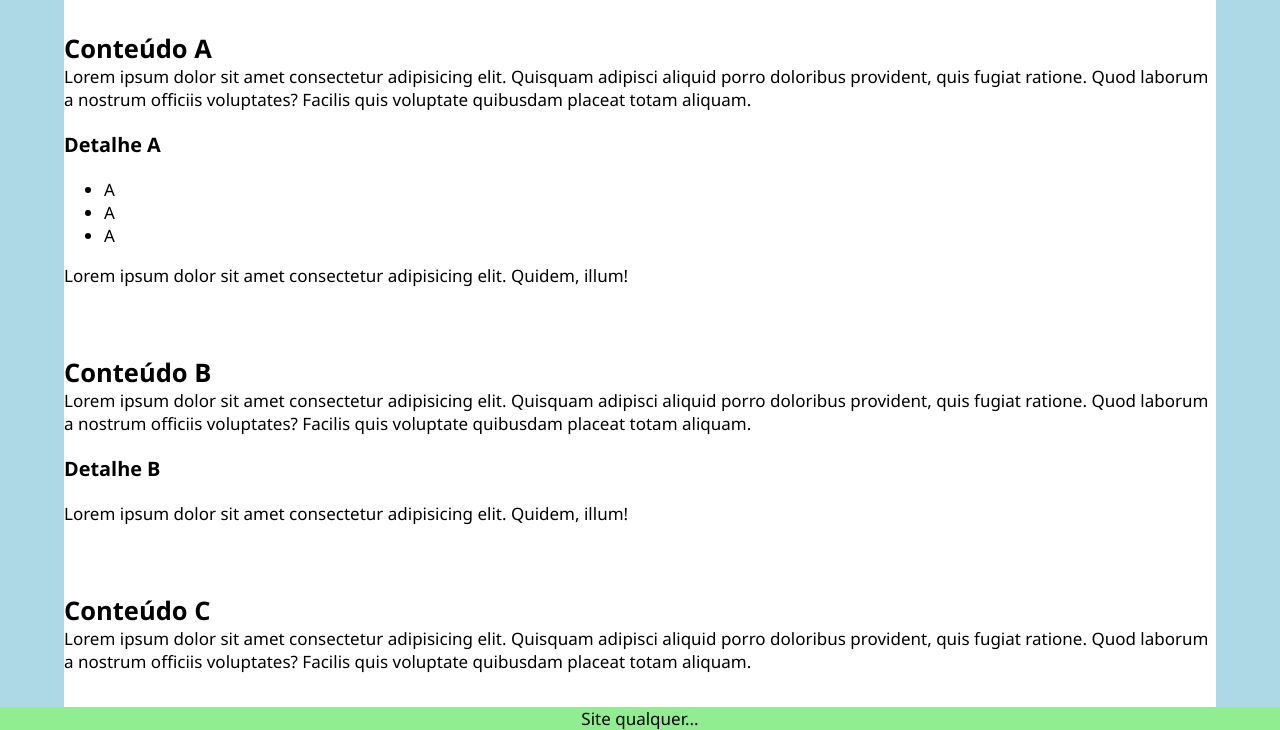
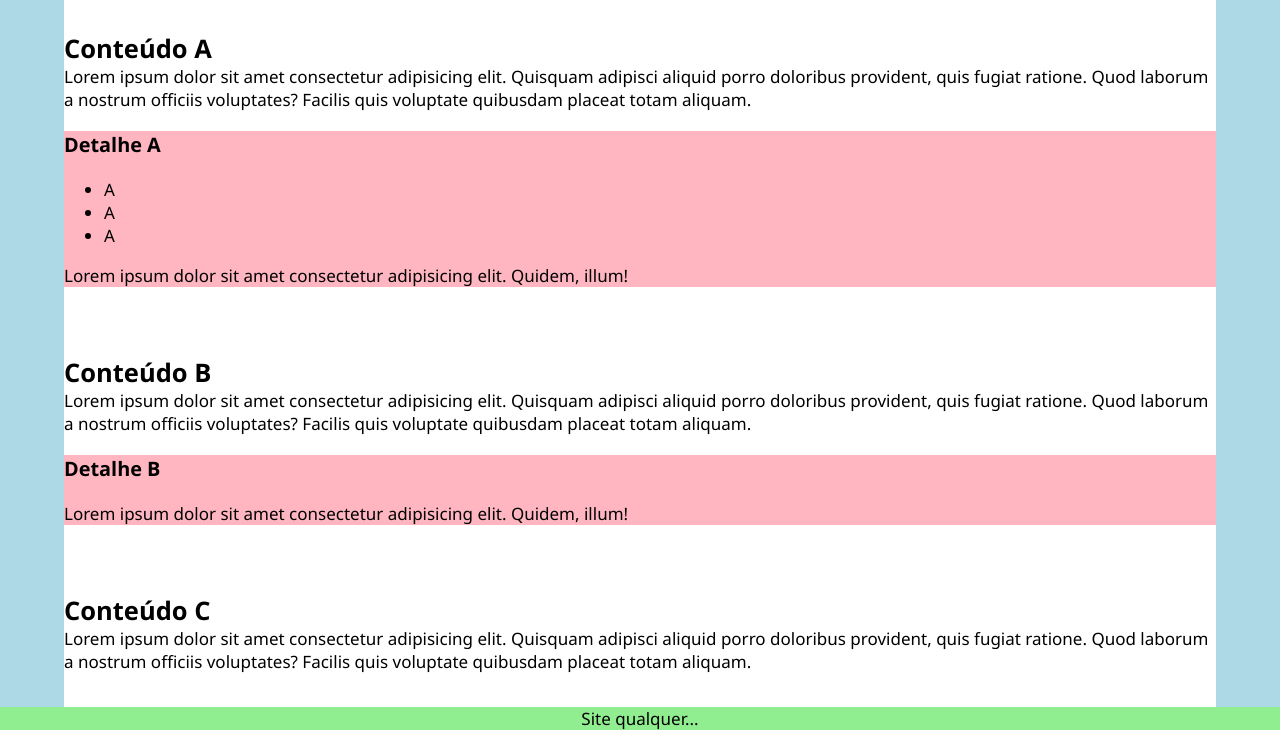
Before and after one commit to bsantostiago2020/exemplo-branches, a plain HTML site: page index.html in a window 1280 px wide. Shown: the part 72-802 px from the top of the page. Drawn offline with Linux system fonts and the light colour scheme.

Commit message:
CSS para section

```diff
--- a/css/estilos.css
+++ b/css/estilos.css
@@ -26,3 +26,6 @@ main {
 article {
     padding: 2rem 0;
 }
+
+
+section { background-color: lightpink; }
```
